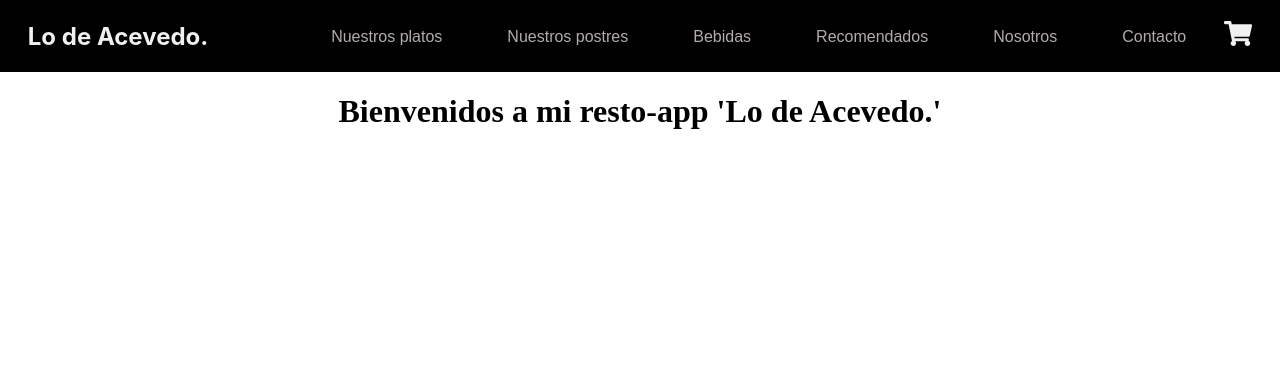
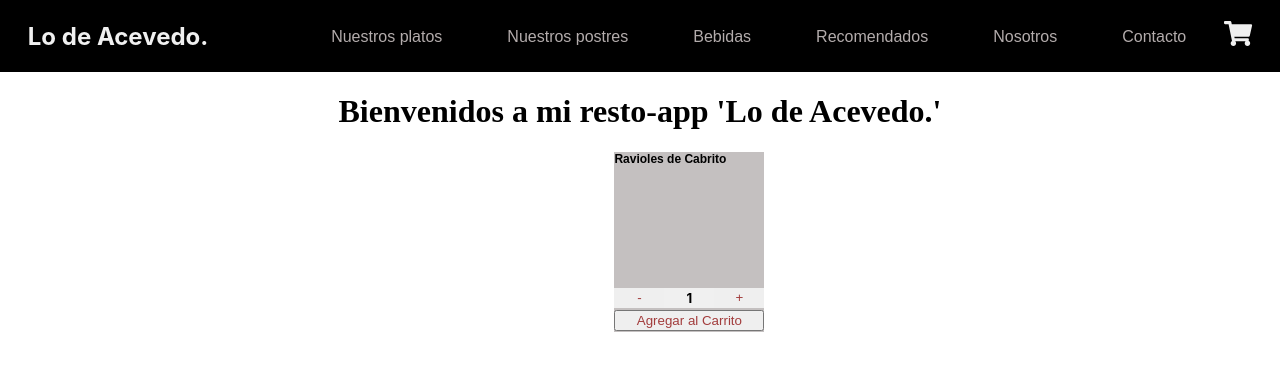
Before and after one commit to Naty1991/my-ecommerce-app, a React (Create React App) app: page / in a window 1280 px wide. Shown: the top 370 px of the page. Built offline with nearby package versions, Linux system fonts and the light colour scheme; a web font is replaced by a local one.

Commit message:
Agrego contador de prueba

```diff
--- a/src/App.js
+++ b/src/App.js
@@ -1,11 +1,13 @@
 import NavBar from "./components/Header/NavBar";
 import ItemListContainer from "./components/Landing/ItemListContainer";
+
 
 function App() {
   return (
     <div className="App">
       <NavBar />
       <ItemListContainer greeting="Bienvenidos a mi resto-app 'Lo de Acevedo.'"/>
+
     </div>
   );
 }
--- /dev/null
+++ b/src/components/Landing/ItemCount.css
@@ -0,0 +1,61 @@
+.count-div{
+    width:  150px;
+    height: 180px;
+    background-color: #C4C0C0;
+    position: relative;
+    left: 48%;
+
+}
+
+.count-div h3{
+    font-size: 12px;
+    font-family: 'Titillium', sans-serif; ;
+}
+
+.container-button{
+
+    background-color: #f0f0f0;
+    width: 150px;
+    height: 20px;
+    display: flex;
+    justify-content: space-between;
+    align-items: flex-end;
+    position: relative;
+    top: 110px;
+    border-radius: 3px;
+}
+
+
+
+.button-primary{
+    width: 50px;
+    height: 20px;
+    color: #A23C3C;
+    border: none;
+}
+
+.contador{
+    position: relative;
+    top: 20px;
+}
+
+.button-off{
+    width: 50px;
+    height: 20px;
+    border: none;
+    color: #A23C3C;
+}
+
+.button-add{
+    width: 150px;
+    color:#A23C3C;
+    margin-top: 5px;
+    border-radius: 1px solid #A23C3C;
+    position: relative;
+    top:107px;
+
+}
+
+.button-add:hover{
+    background-color: #ECD6C1;
+}
--- /dev/null
+++ b/src/components/Landing/ItemCount.js
@@ -0,0 +1,47 @@
+import React, {useState} from 'react'
+import './ItemCount.css'
+
+
+const ItemCount = ({stock, initial}) => {
+
+    const [counter, setCounter] = useState(initial)
+
+    const onAdd = ()=>{
+        setCounter(counter + 1)
+    }
+
+    const onDecrement = () => {
+        if(counter > initial){
+            setCounter(counter - 1)
+        }
+
+    }
+
+
+
+
+
+    return (
+
+        <>
+        <div className="count-div">
+
+            <h3>Ravioles de Cabrito</h3>
+            <div className= "container-button">
+
+            <button className="button-primary"onClick={onDecrement}>-</button>
+            <h5 className="contador">{counter}</h5>
+            {counter < stock ? <button className="button-primary"onClick={onAdd}>+</button> : <button className="button-off">+</button>}
+
+            </div>
+            <button className="button-add">Agregar al Carrito</button>
+
+        </div>
+
+        </>
+
+
+    )
+}
+
+export default ItemCount
--- a/src/components/Landing/ItemListContainer.js
+++ b/src/components/Landing/ItemListContainer.js
@@ -1,11 +1,16 @@
 import React from 'react'
 import './ItemListContainer.css'
+import ItemCount from './ItemCount'
 
 const ItemListContainer = (props) => {
     return (
+        <>
         <div>
             <h1 className="greeting-div">{props.greeting}</h1>
         </div>
+
+        <ItemCount initial = {parseInt(1)} stock={parseInt(20)} />
+        </>
     )
 }
 
```
